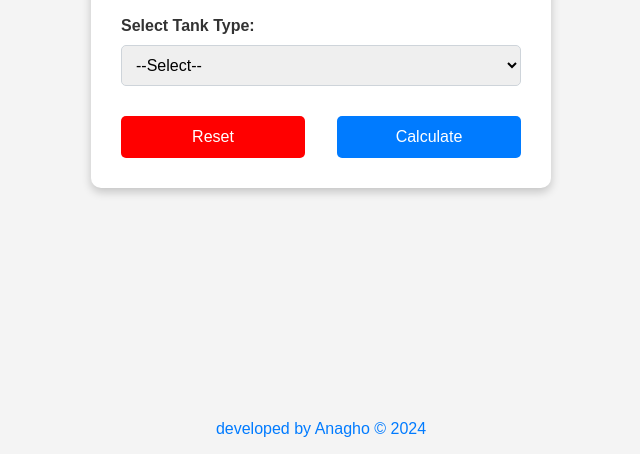
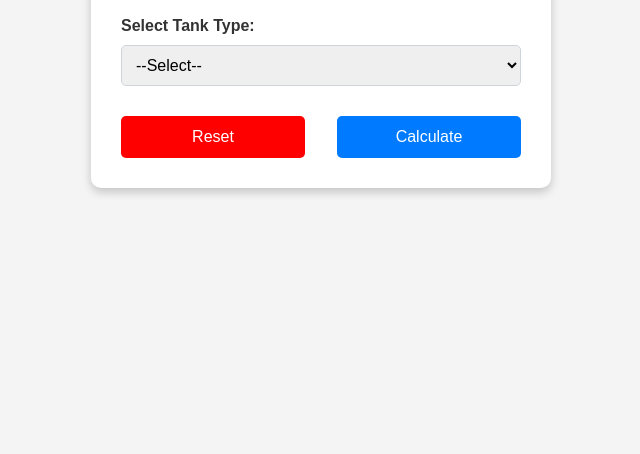
Before and after one commit to Anagho/diesel-level-calculator, a plain HTML site: page index.html in a window 1280 px wide. Shown: the part 346-800 px from the top of the page, without its empty margins (319-959 px from the left). Drawn offline with Linux system fonts and the light colour scheme.

Commit message:
new changes

```diff
--- a/index.html
+++ b/index.html
@@ -77,7 +77,6 @@
 
     <div class="toast" id="toast"></div>
 
-    <p class="footer-text">developed by Anagho &copy; 2024</p>
     <script src="app.js"></script>
 </body>
 </html>
--- a/styles.css
+++ b/styles.css
@@ -180,11 +180,3 @@ button#clear-results {
   color: #28a745; /* Green text color */
   font-family: "Courier", monospace;
 }
-
-/* Footer text */
-.footer-text {
-    position: absolute;
-    bottom: 0;
-    text-align: center;
-    color: #007bff;
-}
```
